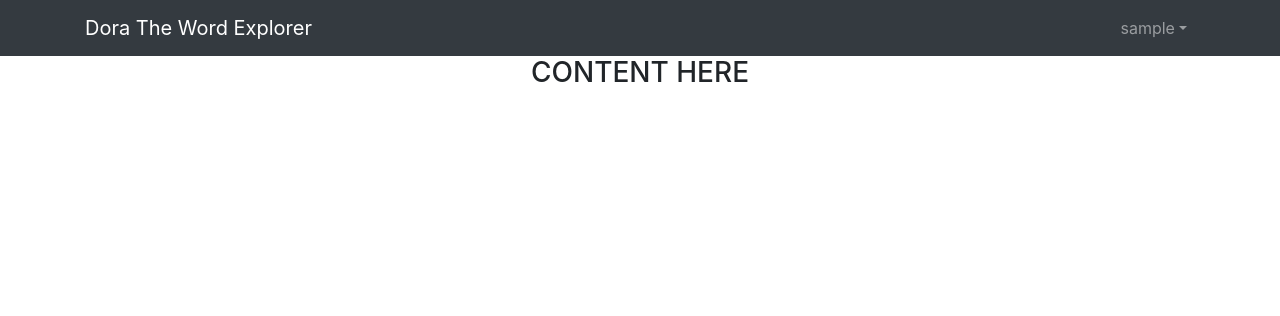
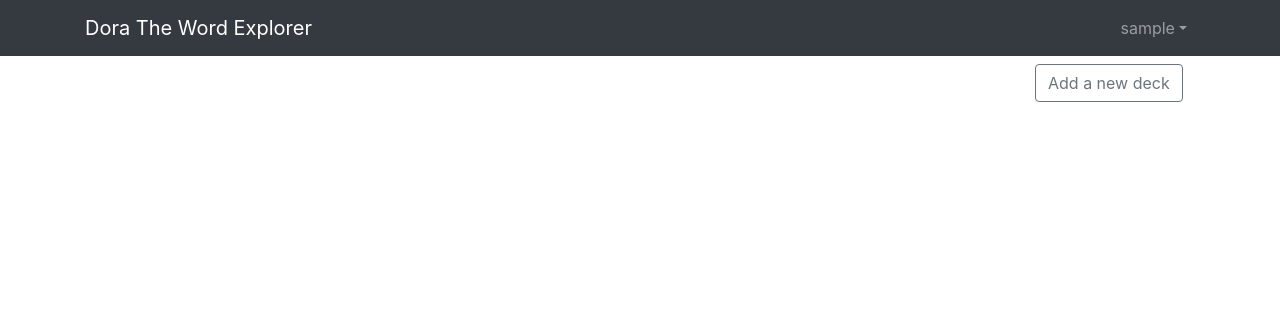
Before and after one commit to Erfi/darvag, a Django app: page /user/dashboard/ in a window 1280 px wide. Shown: the top 316 px of the page. Run offline with Django 3.2, Linux system fonts and the light colour scheme; the visitor is signed in with stand-in values (Sample User, id 1); some libraries are stand-ins or nearby versions.

Commit message:
added an add deck button to dashboard

```diff
--- a/dora/templates/dashboard.html
+++ b/dora/templates/dashboard.html
@@ -5,7 +5,13 @@ Dashboard
 {% endblock title %}
 
 {% block content %}
-<div class="row justify-content-center">
-    <h3 class="text-mute">CONTENT HERE</h3>
+<div class="row justify-content-end">
+    <div class="col-2">
+        <form class="form-inline ml-auto">
+            <a href="{% url 'add_deck' %}" class="mt-2 btn btn-outline-secondary">Add a new deck</a>
+        </form>
+    </div>
+
+
 </div>
 {% endblock content %}
```
